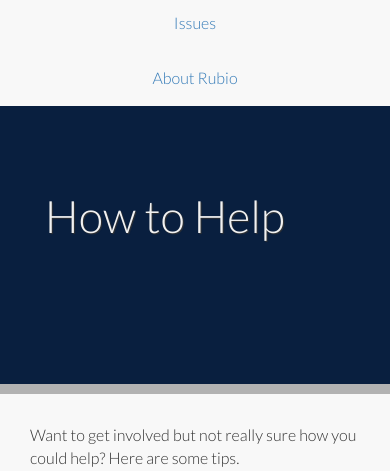
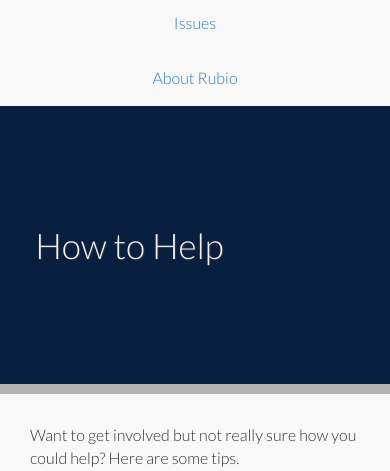
Before and after one commit to adamaoc/tfr-mvc, a PHP site: page /help in a window 390 px wide; the page is wider, and only the part inside the window is pictured. Shown: the part 179-650 px from the top of that part. Run offline with PHP 8.4, Linux system fonts and the light colour scheme; some libraries are stand-ins or nearby versions.

Commit message:
updated inner headers to be more responsive

```diff
--- a/public/scss/_innerpage.scss
+++ b/public/scss/_innerpage.scss
@@ -1,12 +1,19 @@
 .inner-page-title {
+  position: relative;
   height: 18em;
   background: $blue;
 
   h1 {
     text-align: left;
     padding-left: 1em;
-    font-size: 2.8em;
-    line-height: 18rem;
+    font-size: 2.2em;
+    margin: 0;
+    position: absolute;
+    top: 50%;
+    transform: translateY(-50%);
+    @media screen and (min-width: 550px) {
+        font-size: 2.8em;
+    }
   }
 }
 
```
Also changed, not shown: public/css/main.css.
